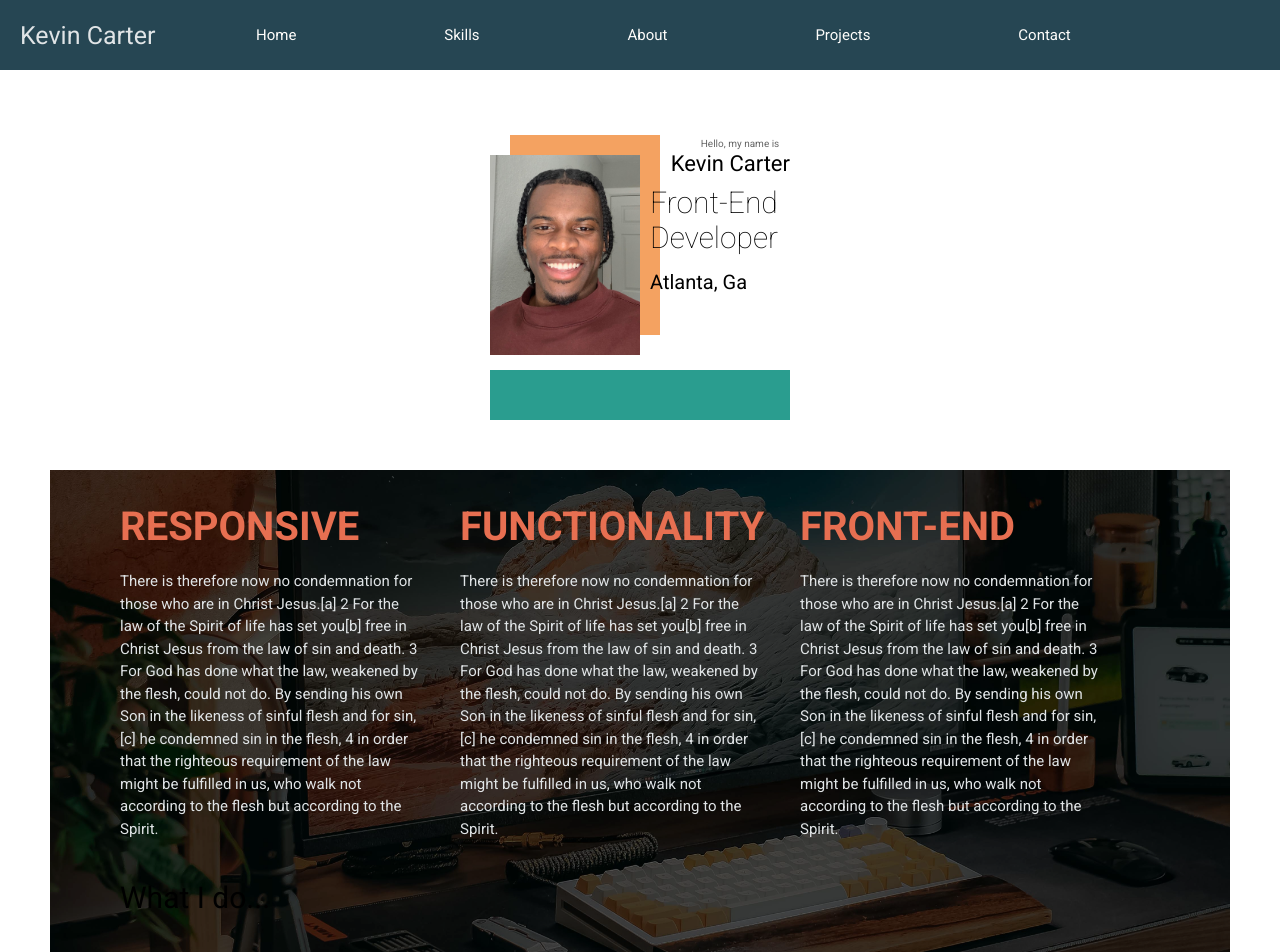
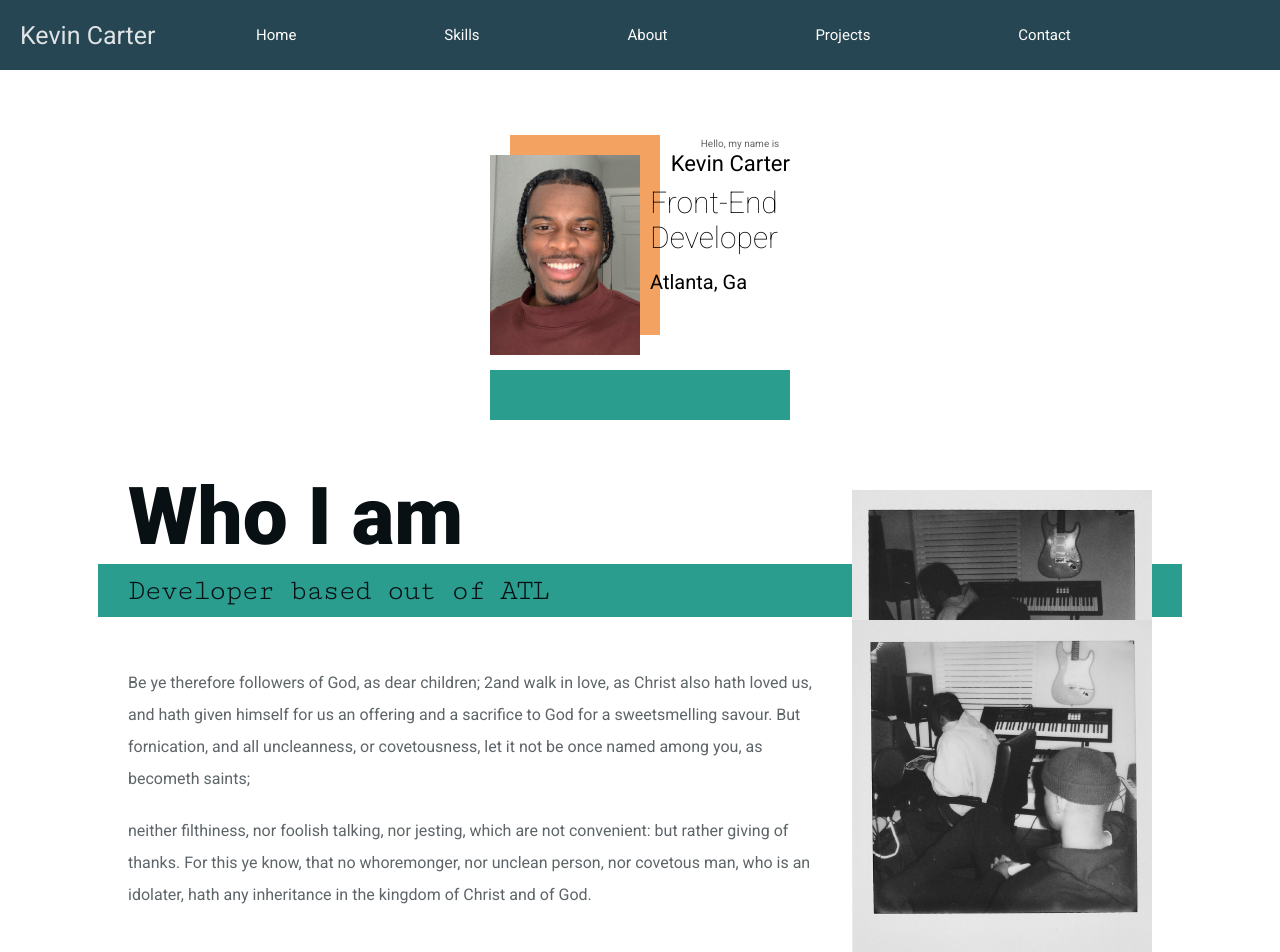
Before and after one commit to kvncrtr/portfolio, a React (Vite) app: page / in a window 1280 px wide. Shown: the top 952 px of the page. Built offline with nearby package versions, Linux system fonts and the light colour scheme.

Commit message:
integrate about me section

```diff
--- a/src/App.jsx
+++ b/src/App.jsx
@@ -3,7 +3,8 @@ import React, { useState } from 'react'
 import Navbar from './components/Navbar'
 import Hero from './components/Hero'
 import Skill from './components/Skill'
-//import Languages from './components/Languages'
+import Languages from './components/Languages'
+import About from './components/About'
 
 import './styles/app.css'
 
@@ -12,7 +13,9 @@ function App() {
     <div className={'app--container'}>
       <Navbar />
       <Hero />
-      <Skill />
+      {/*<Skill />*/}
+      {/*<Languages />*/}
+      <About />
     </div>
   )
 }
--- /dev/null
+++ b/src/components/About.jsx
@@ -0,0 +1,39 @@
+import React from 'react'
+
+import saint1 from '../assets/saint-cookin-1.jpg'
+import saint2 from '../assets/saint-cookin-3.jpg'
+
+export default function About() {
+   return (
+      <div className={'section about--me'}>
+
+            <h2 className={'section--title about--title'}>Who I am</h2>
+            <p className={'section--subtitle about--subtitle'}>Developer based out of ATL</p>
+
+            <div className={'about--story-case'}>
+               <p className={'section--description about--story'}>
+                  Be ye therefore followers of God, as dear children;
+                  2and walk in love, as Christ also hath loved us, and
+                  hath given himself for us an offering and a
+                  sacrifice to God for a sweetsmelling savour. But
+                  fornication, and all uncleanness, or covetousness,
+                  let it not be once named among you, as becometh
+                  saints;
+               </p>
+               <p className={'section--description about--story'}>
+                  neither filthiness, nor foolish talking, nor jesting,
+                  which are not convenient: but rather giving of thanks.
+                  For this ye know, that no whoremonger, nor unclean
+                  person, nor covetous man, who is an idolater, hath any
+                  inheritance in the kingdom of Christ and of God.
+               </p>
+            </div>
+
+            <div className={'about--img-case'}>
+               <img className={'about--img1'} src={saint2} alt='saint and I cooking in the studio' />
+               <img className={'about--img2'} src={saint1} alt='saint and I cooking in the studio' />
+            </div>
+
+         </div>
+   )
+}
--- a/src/styles/app.css
+++ b/src/styles/app.css
@@ -9,6 +9,7 @@
 --accent3: #e76f51;
 --light: #FEFDFB;
 --dark: #081013;
+--gray: #5e6568;
 --white: #ffffff;
 }
 
@@ -18,18 +19,61 @@
    box-sizing: 0;
    font-family: 'Roboto', Tahoma, Verdana, Segoe, sans-serif;
    font-weight: 400;
+   box-sizing: border-box;
 }
 
-html, body {
+html,
+body {
    margin: 0;
    padding: 0;
    font-size: 10px;
+}
+
+img {
+   display: block;
 }
 
 .app--container {
    position: absolute;
    z-index: 1;
    width: 100%;
+}
+
+/* Scaleables */
+
+.section {
+   padding: 0 5rem;
+}
+
+.section--title {
+   align-self: center;
+   margin: 0;
+   padding: 0;
+   width: 100%;
+   font-size: 8rem;
+   font-weight: 900;
+   color: var(--dark);
+   /* background-color: red; */
+}
+
+.section--subtitle {
+   margin: 0;
+   padding: 1rem;
+   width: 100%;
+   height: ;
+   letter-spacing: -2px;
+   font-size: 3rem;
+   font-weight: 300;
+   font-family: 'Cutive Mono';
+   color: var(--dark);
+   background-color: var(--secondary);
+}
+
+.section--description {
+   margin-top: 2rem;
+   font-size: 1.6rem;
+   color: var(--gray);
+   line-height: 2;
 }
 
 .navbar--container {
@@ -43,6 +87,7 @@ html, body {
    background-color: var(--primary);
    font-size: 1.5rem;
    color: var(--primary-light);
+   overflow: hidden;
 }
 
 header .nav--button {
@@ -339,6 +384,67 @@ nav a:hover {
    grid-area: h;
 }
 
+/* About */
+
+.about--me {
+   margin: 0 auto;
+   max-width: 1124px;
+}
+
+.about--img1,
+.about--img2 {
+   width: 100%;
+}
+
+@media (min-width: 714px) {
+   .about--me {
+      display: grid;
+      grid-template-columns: 1fr 300px;
+      grid-template-areas:
+         'title img'
+         'subtitle img'
+         'story img';
+      grid-column-gap: 2rem;
+   }
+
+   .about--title {
+      grid-area: title;
+   }
+
+   .about--subtitle {
+      position: relative;
+      z-index: 1;
+      left: -1em;
+      grid-column: 1 / -1;
+      grid-row: 2;
+      margin-bottom: 1em;
+      width: calc(100% + 2em);
+      padding-left: 1em;
+      padding-right: calc(300px + 2em);
+   }
+
+   .about--story-case {
+      /* background-color: darkmagenta;  */
+      grid-area: story;
+   }
+
+   .about--img1 {
+      position: relative;
+      top: 20px;
+   }
+
+   .about--img2 {
+      position: absolute;
+      top: 15em;
+   }
+
+   .about--img-case {
+      position: relative;
+      z-index: 2;
+      grid-area: img;
+   }
+}
+
 @media only screen and (max-width: 1024px) {
    .nav--button {
       margin-left: 85%;
```
